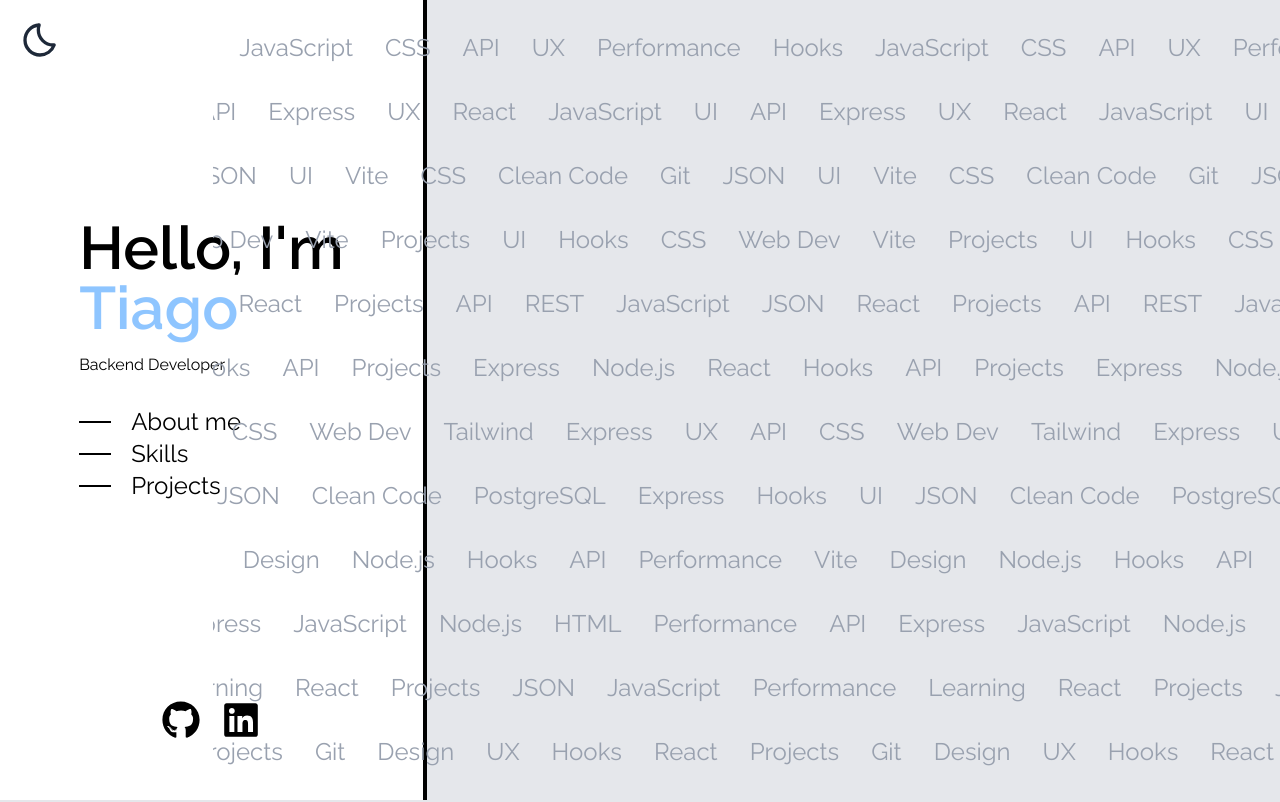
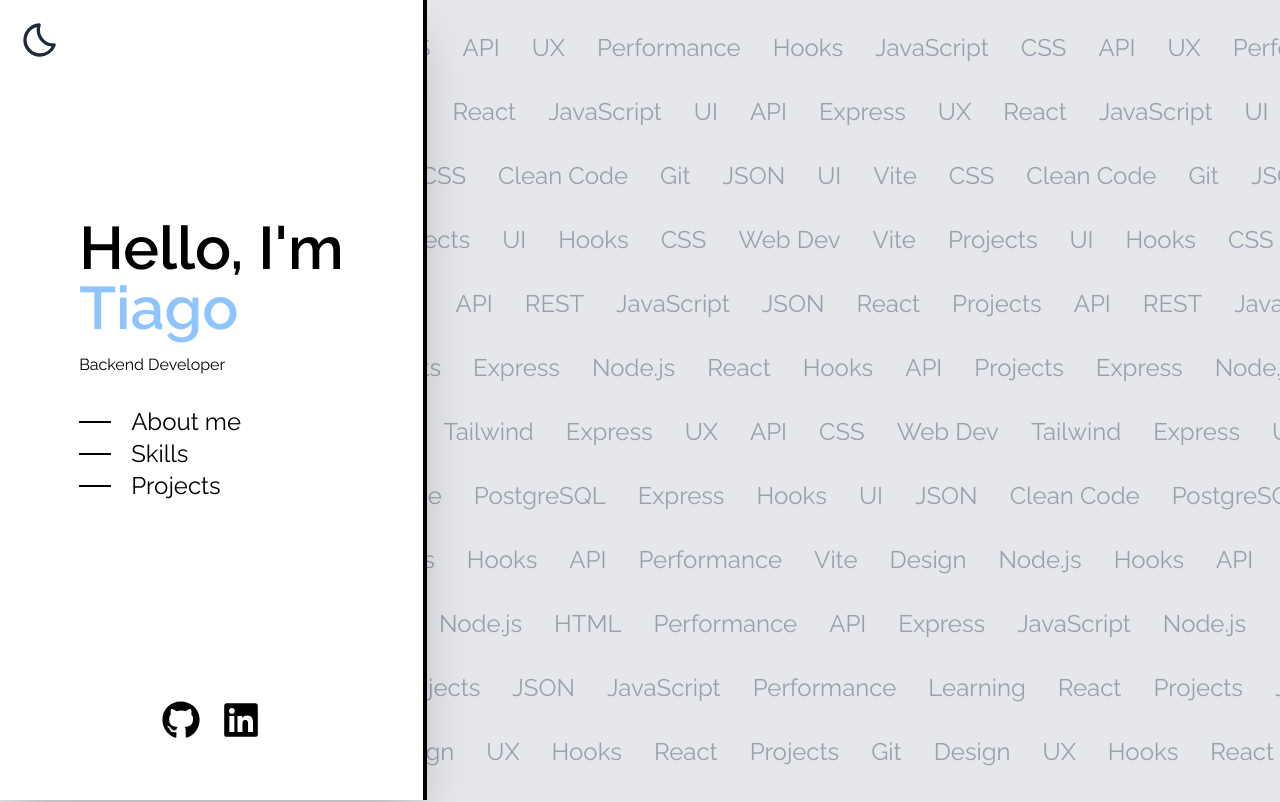
Before and after one commit to Tiago-salva/Portafolio, a React (Vite) app: page / in a window 1280 px wide. Shown: the top 802 px of the page. Built offline with nearby package versions, Linux system fonts and the light colour scheme.

Commit message:
feat: add shadow effect to Hero section

```diff
--- a/src/components/Hero.jsx
+++ b/src/components/Hero.jsx
@@ -3,7 +3,7 @@ import Nav from "./Nav";
 
 export default function Hero() {
   return (
-    <section className="flex flex-col justify-center min-h-dvh p-10 fixed bg-white min-w-2/6 border-r-4 animate-leftSlide">
+    <section className="flex flex-col justify-center min-h-dvh p-10 fixed bg-white min-w-2/6 border-r-4 animate-leftSlide z-20 shadow-2xl">
       <div className="min-w-2/5 flex flex-col justify-center m-auto">
         <h1 className="text-6xl font-bold relative">Hello, I'm</h1>
         <h1 className="text-6xl font-bold relative text-blue-300">Tiago</h1>
```
